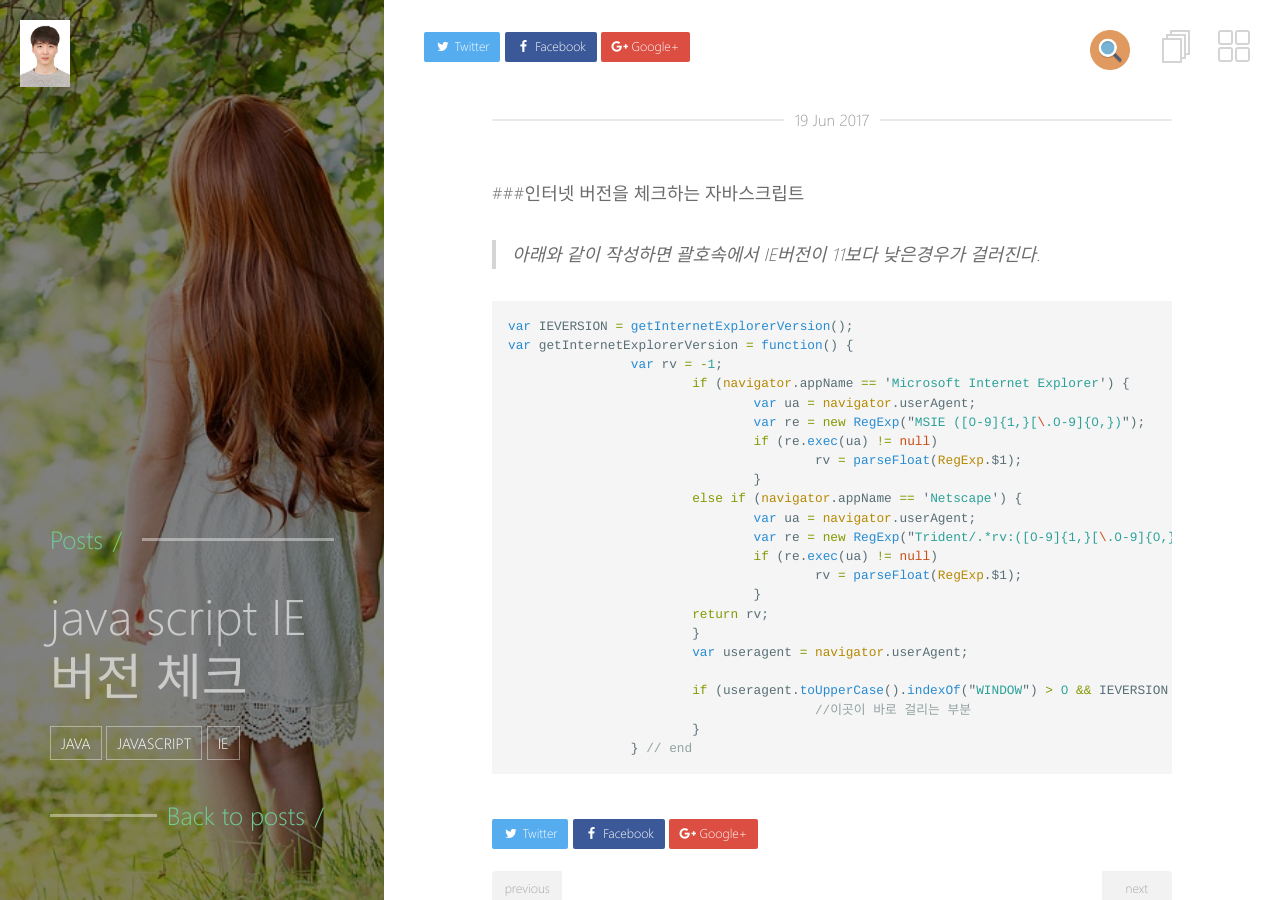
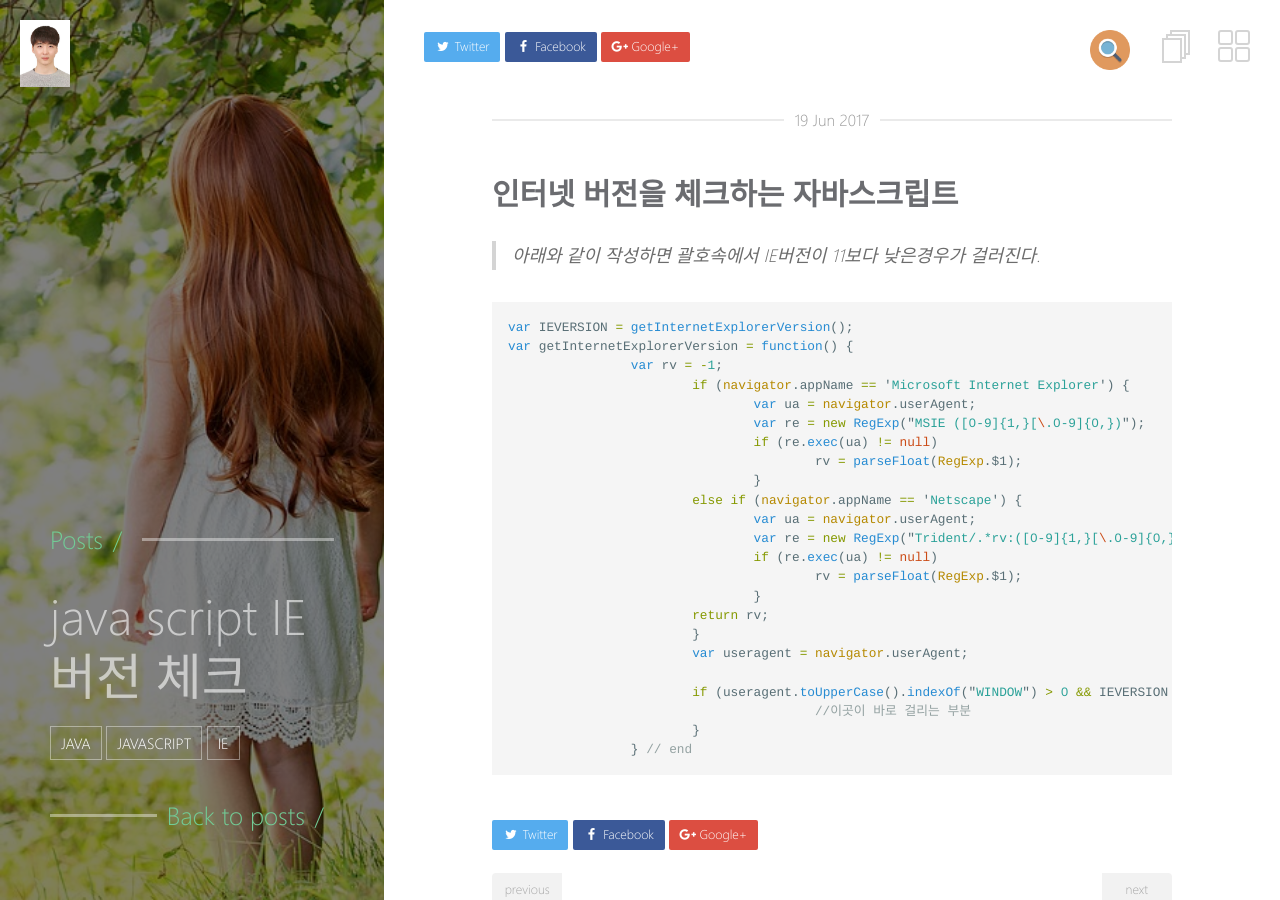
Before and after one commit to sunghere/sunghere.github.io, a Jekyll site: the page built from _posts/2017-06-19-post-ieVersion.md, in a window 1280 px wide. Built offline with Jekyll 4.4.1, drawn with Linux system fonts in a browser that asks for light colours; comment, search, counter and statistics services are not loaded; part of the change alters nothing that is shown.

````diff
--- a/_posts/2017-06-19-post-ieVersion.md
+++ b/_posts/2017-06-19-post-ieVersion.md
@@ -1,17 +1,21 @@
 ---
 layout: post
-title : "java script IE 버전 체크"
+title: java script IE 버전 체크
 tags:
   - java
   - javascript
   - ie
+published: true
 ---
 
 
 
-###인터넷 버전을 체크하는 자바스크립트
+
+## 인터넷 버전을 체크하는 자바스크립트
 
 >아래와 같이 작성하면 괄호속에서 IE버전이 11보다 낮은경우가 걸러진다.
+
+
 
 ```javascript
 var IEVERSION = getInternetExplorerVersion();
````
